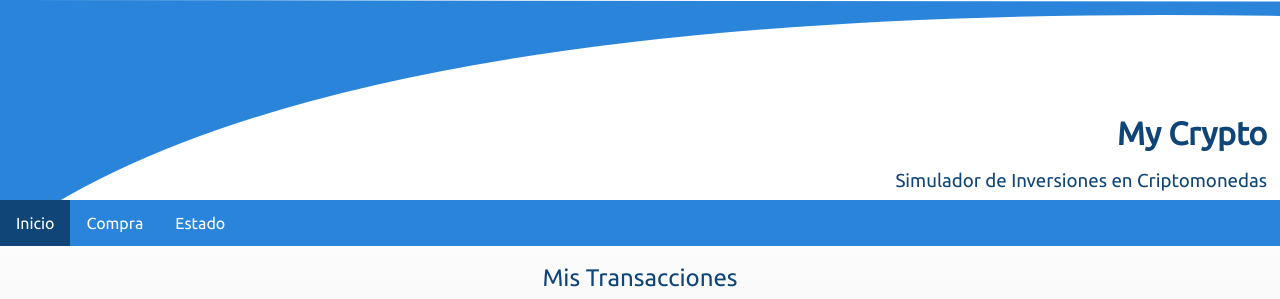
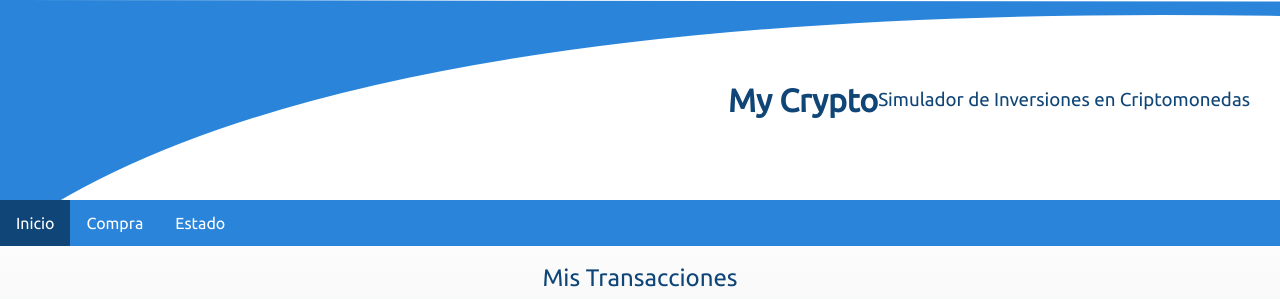
Before and after one commit to martamdf/proyecto_krypto, a Flask app: page / in a window 1280 px wide. Shown: the top 299 px of the page. Run offline with Flask 2, Linux system fonts and the light colour scheme; parts of the project's set-up code (start-up, migrations or seed data) failed here and were passed over; some libraries are stand-ins or nearby versions.

Commit message:
arreglo error

```diff
--- a/initial.py
+++ b/initial.py
@@ -20,7 +20,7 @@ mySql_insert_query = """INSERT INTO cryptos (id, nombre_moneda) VALUES (?, ?) ""
 
 def sql_connection():
     try:
-        con = sqlite3.connect('kryptoexchange/data/mydatabase.db')
+        con = sqlite3.connect('kryptoexchange/data/exchanges.db')
         return con
     except Error:
         print(Error)
--- a/kryptoexchange/static/css/style.css
+++ b/kryptoexchange/static/css/style.css
@@ -134,11 +134,15 @@ h3 {
 
 header {
     height: 200px;
-    color:#0f4577;
-    padding-top: 9vw;
-    padding-bottom: 1vw;
-    padding-right: 1vw;
+    color: #0f4577;
+    padding-top: 0;
+    padding-bottom: 0;
+    padding-right: 0;
     text-align: right;
+    display: flex;
+    justify-content: flex-end;
+    align-items: center;
+    padding-right: 30px;
 }
 
 main {
```
Also changed, not shown: readme.md.
